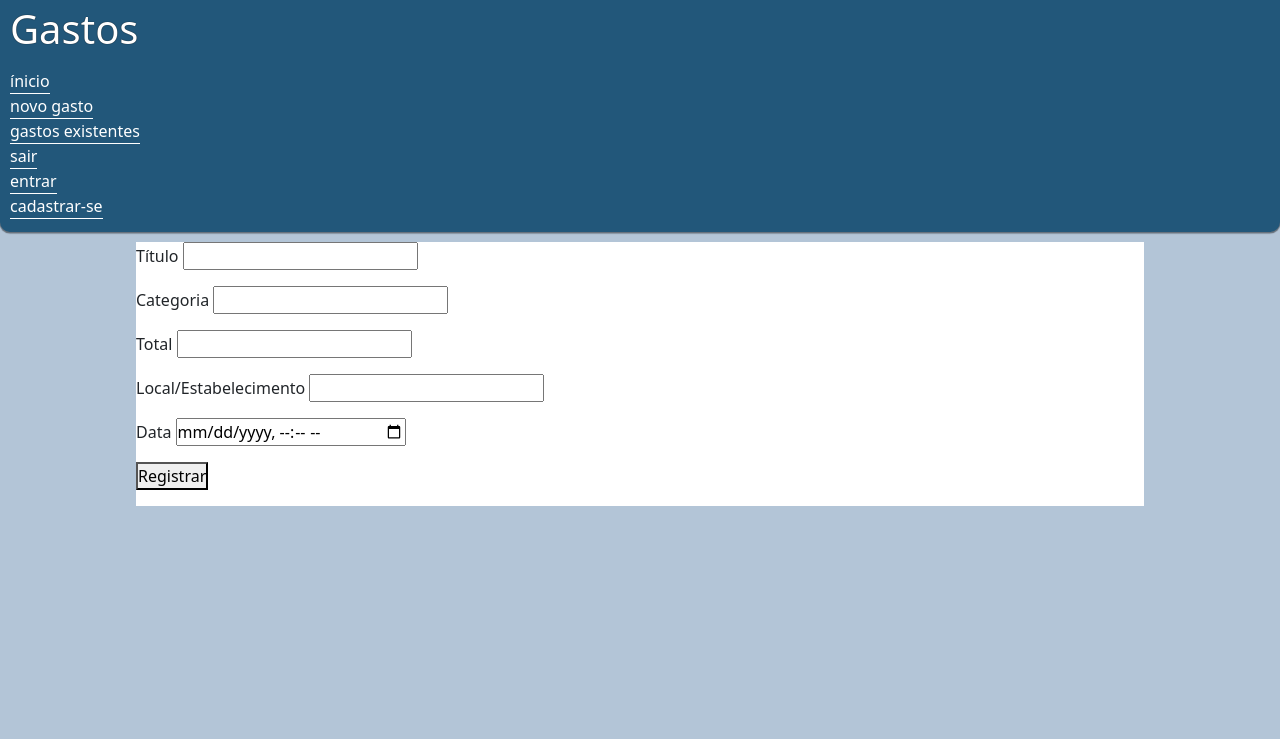
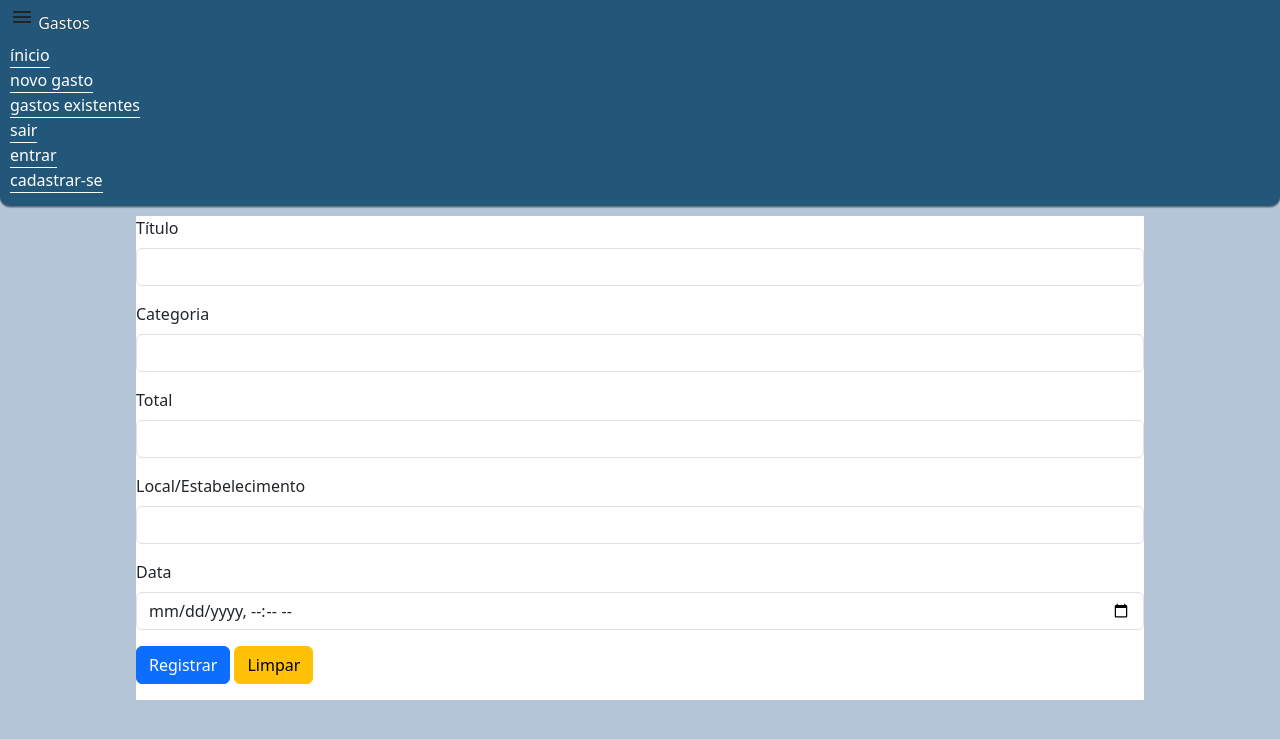
Before and after one commit to felipe-fjs/registro_de_gastos, a Flask app: page /novo-gasto in a window 1280 px wide. Shown: the top 739 px of the page. Run offline with Flask 3, Linux system fonts and the light colour scheme; some libraries are stand-ins or nearby versions.

Commit message:
adicionando classes

```diff
--- a/app/templates/expenses/new.html
+++ b/app/templates/expenses/new.html
@@ -8,12 +8,12 @@
     <section class="expenses_section">
         <form class="expenses_form" action="{{ url_for('expenses.new_expense')}}" method="post">
             <p>
-                <label for="title">Título</label>
-                <input type="text" name="title" id="title" required maxlength="150">
+                <label class="form-label" for="title">Título</label>
+                <input class="form-control" type="text" name="title" id="title" required maxlength="150">
             </p>
             <p>
-                <label for="category">Categoria</label>
-                <input type="text" list="category_list" id="category" name="category" required>
+                <label class="form-label" for="category">Categoria</label>
+                <input class="form-control" type="text" list="category_list" id="category" name="category" required>
                 <datalist id="category_list">
                     {% if categories %}
                         {% for category in categories %}
@@ -23,12 +23,12 @@
                 </datalist>
             </p>
             <p>
-                <label for="total">Total</label>
-                <input type="number" name="total" id="total" step="0.01" required>
+                <label class="form-label" for="total">Total</label>
+                <input class="form-control" type="number" name="total" id="total" step="0.01" required>
             </p>
             <p>
-                <label for="local">Local/Estabelecimento</label>
-                <input type="text" list="local_list" id="local" name="local" required>
+                <label class="form-label" for="local">Local/Estabelecimento</label>
+                <input class="form-control" type="text" list="local_list" id="local" name="local" required>
                 <datalist id="local_list">
                     {% if locals %}
                         {% for local in locals %}
@@ -38,11 +38,12 @@
                 </datalist>
             </p>
             <p>
-                <label for="data">Data</label>
-                <input type="datetime-local" name="data" id="data" required>
+                <label class="form-label" for="data">Data</label>
+                <input class="form-control" type="datetime-local" name="data" id="data" required>
             </p>
             <p>
-                <button type="submit">Registrar</button>
+                <button class="btn btn-primary" type="submit">Registrar</button>
+                <button class="btn btn-warning" type="reset">Limpar</button>
             </p>
         </form>
     </section>
--- a/app/templates/partials/navbar.html
+++ b/app/templates/partials/navbar.html
@@ -1,5 +1,10 @@
 <header class="header">
-    <h1 class="navbar-title">Gastos</h1>
+    <section class="navbar-title-section">
+        <span class="material-symbols-outlined menu-burguer" id="menu-burguer">
+                menu
+        </span>
+        <span class="navbar-title">Gastos</span>
+    </section>
     <nav class="navbar">
             <a class="navbar-link" href="#">ínicio</a>
             <a class="navbar-link" href="#">novo gasto</a>
```
